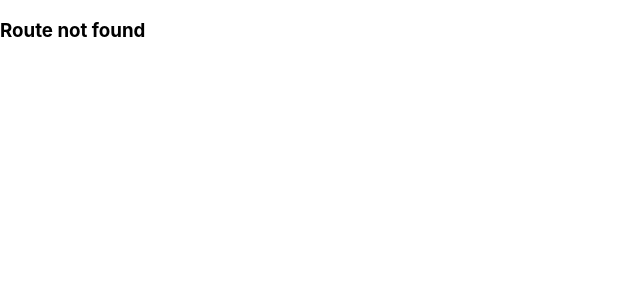
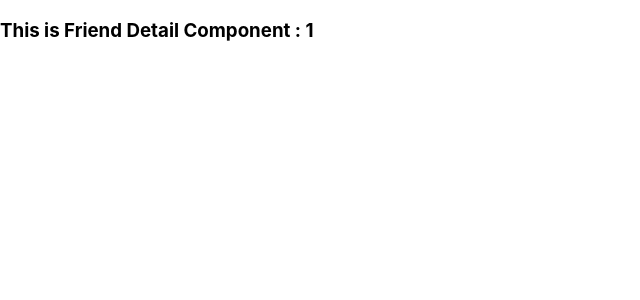
Before and after one commit to Rasujon3/friend-router, a React (Create React App) app: page /friend/1 in a window 1280 px wide. Before the commit this address had no page. Shown: the top 300 px of the page, without its empty margins (0-640 px from the left). Built offline with nearby package versions, Linux system fonts and the light colour scheme.

Commit message:
dynamic route param using hook(useParam)

```diff
--- a/src/App.js
+++ b/src/App.js
@@ -8,6 +8,7 @@
 } from "react-router-dom";
 import Home from './components/Home/Home';
 import NoMatch from './NoMatch/NoMatch';
+import FriendDetail from './components/FriendDetail/FriendDetail';
 
 function App() {
 
@@ -16,6 +17,10 @@
       <Switch>
         <Route path="/home">
             <Home/>
+        </Route>
+
+        <Route path="/friend/:friendId">
+            <FriendDetail/>
         </Route>
 
         <Route exact path="/">
--- a/src/components/Friend/Friend.js
+++ b/src/components/Friend/Friend.js
@@ -1,7 +1,8 @@
 import React from 'react';
+import { Link } from 'react-router-dom';
 
 const Friend = (props) => {
-    const {name,email} = props.friend;
+    const {name,email,id} = props.friend;
     const friendStyle = {
         border: '1px solid purple',
         margin: '20px',
@@ -12,6 +13,7 @@
         <div style={friendStyle}>
             <h2>Name: {name}</h2>
             <p>Email: {email}</p>
+            <p>ID: {id} <Link to={`/friend/${id}`}>Show detail of {name}</Link></p>
         </div>
     );
 };
--- /dev/null
+++ b/src/components/FriendDetail/FriendDetail.js
@@ -0,0 +1,13 @@
+import React from 'react';
+import { useParams } from 'react-router-dom';
+
+const FriendDetail = () => {
+    const {friendId} = useParams();
+    return (
+        <div>
+            <h3>This is Friend Detail Component : {friendId}</h3>
+        </div>
+    );
+};
+
+export default FriendDetail;
```
